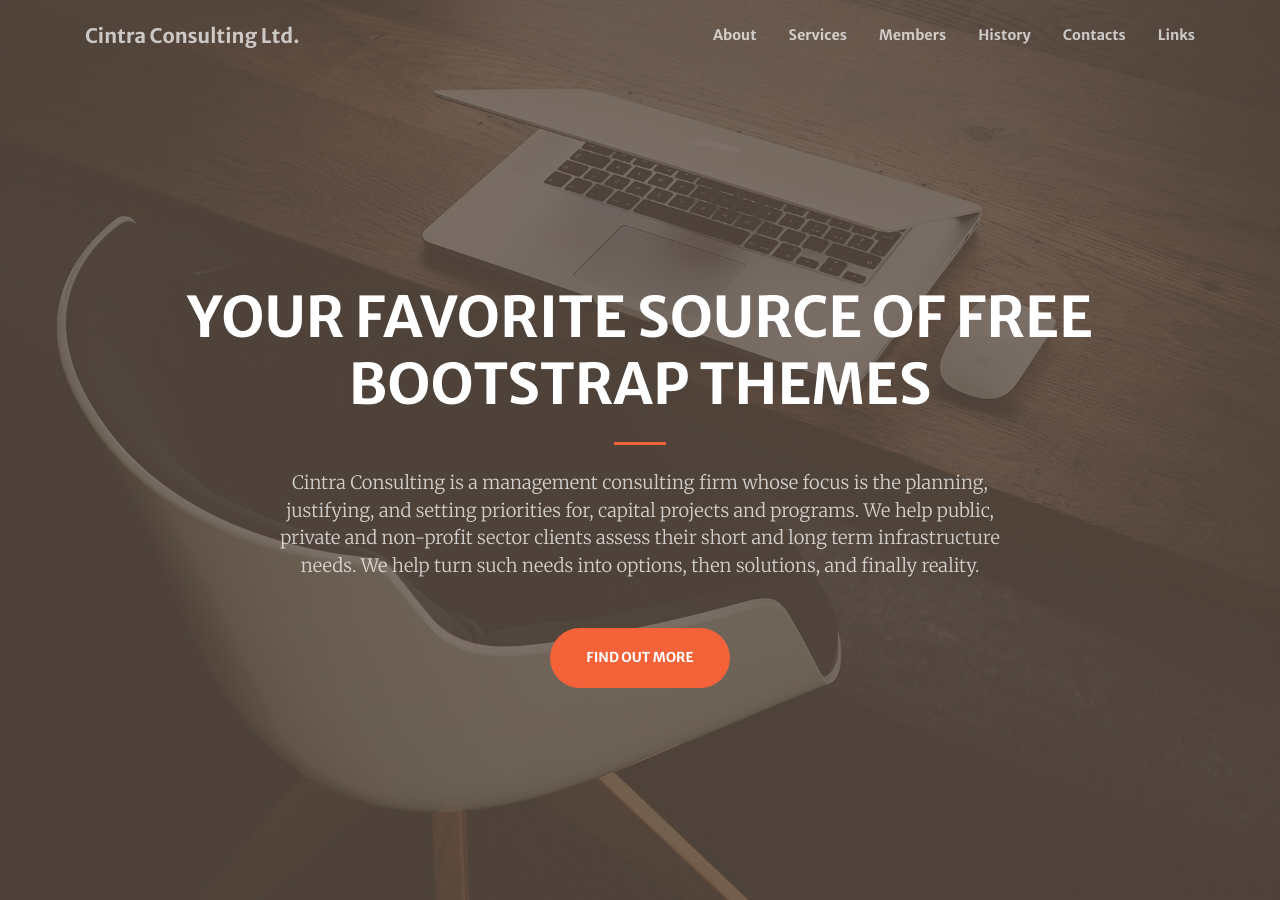
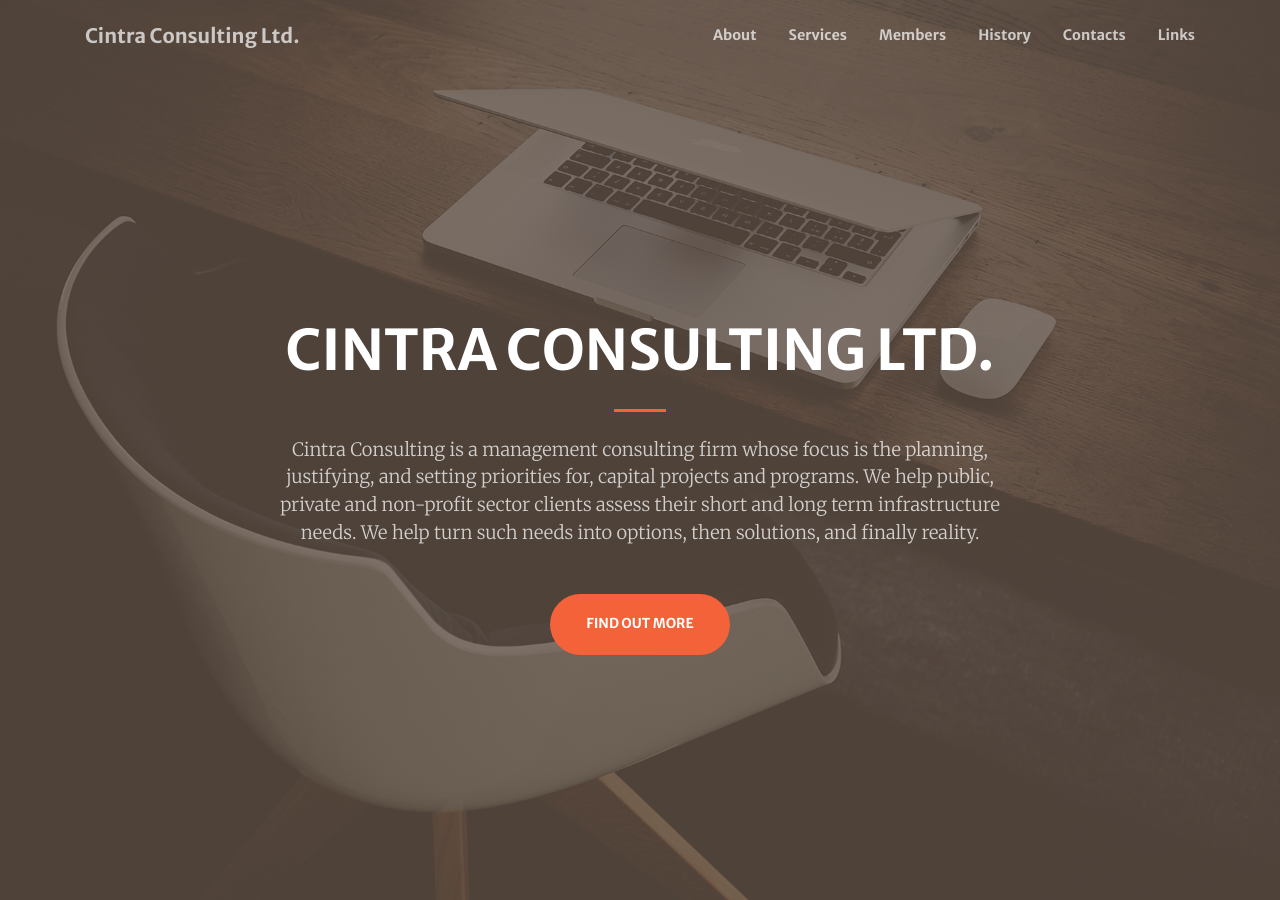
Before and after one commit to missmunkhuu/creative-theme, a Jekyll site: the page built from index.md, in a window 1280 px wide and 900 px high. Built offline with Jekyll 4.4.1, drawn with Linux system fonts in a browser that asks for light colours; nearby versions of some CDN libraries.

Commit message:
added the title "Cintra Consulting Ltd."

```diff
--- a/index.md
+++ b/index.md
@@ -1,7 +1,7 @@
 ---
 layout: home
 header:
-  title: Your Favorite Source of Free Bootstrap Themes
+  title: Cintra Consulting Ltd.
   text: >
     Cintra Consulting is a management consulting firm whose focus is the planning, justifying, and setting priorities for, capital projects and programs. We help public, private and non-profit sector clients assess their short and long term infrastructure needs. We help turn such needs into options, then solutions, and finally reality.
   action: # action button is optional
```
